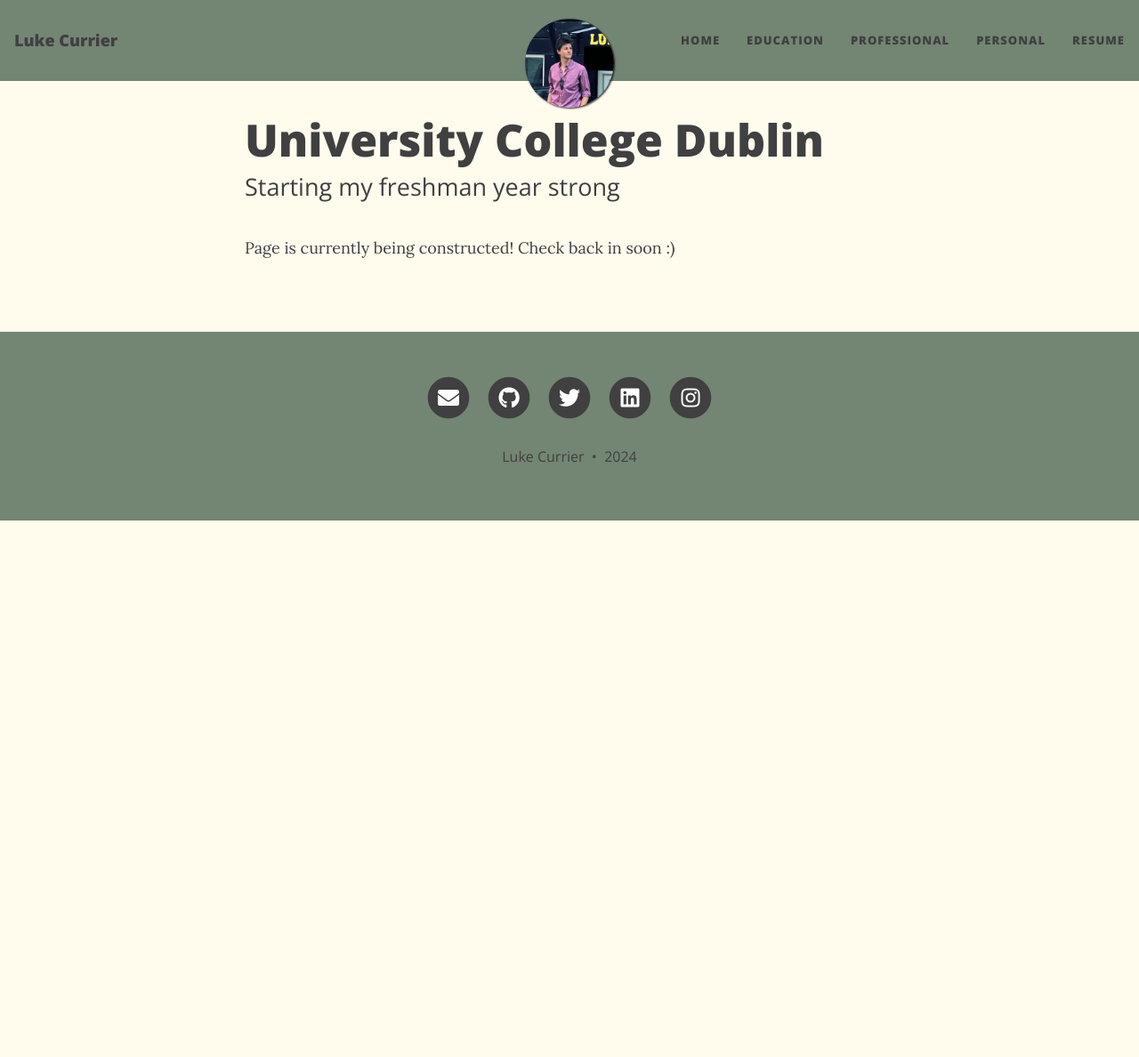
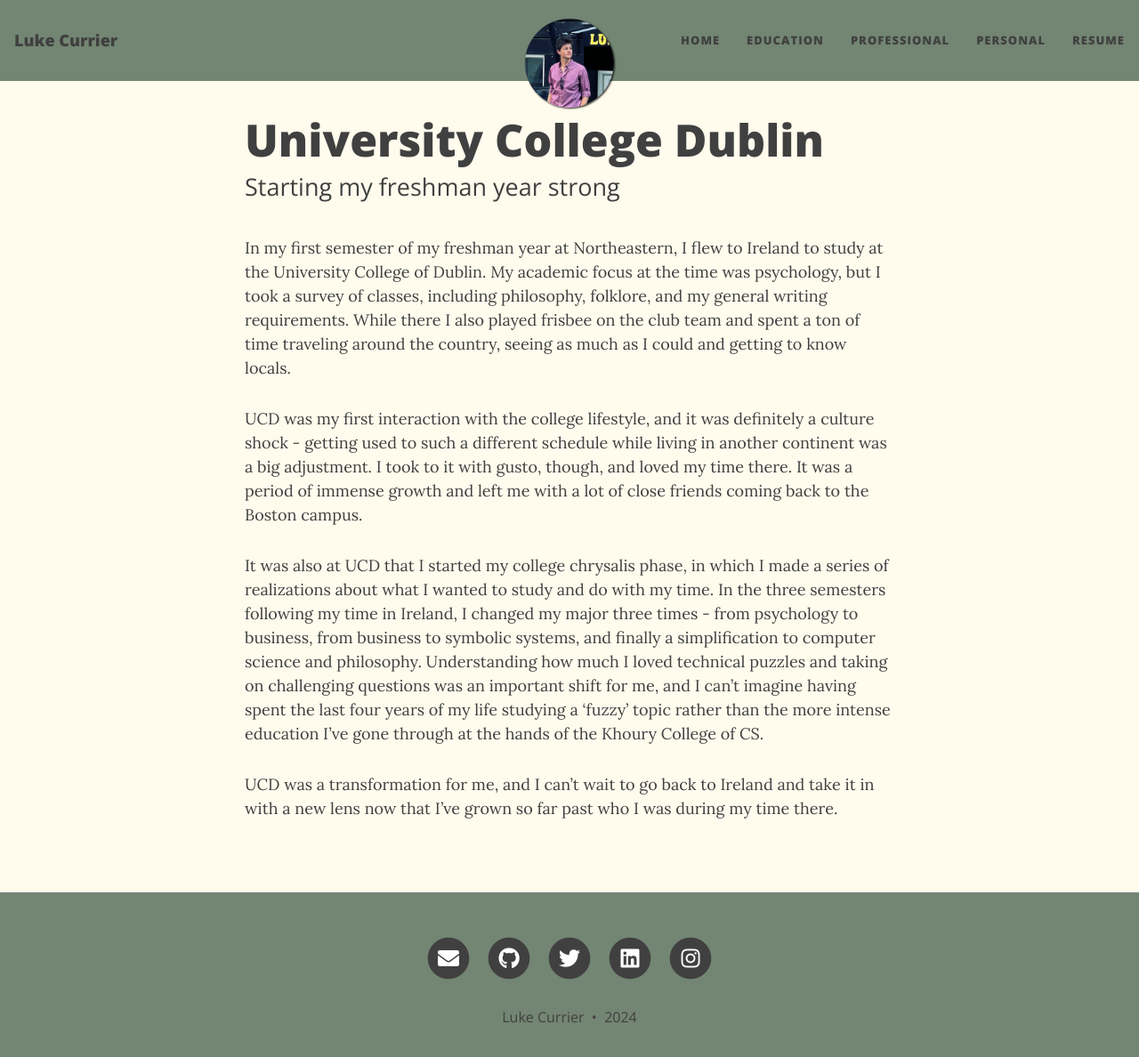
Before and after one commit to lukecurrier/lukecurrier.github.io, a Jekyll site: the page built from pages/ucd.md, in a window 1280 px wide and 1215 px high. Shown: the top 1188 px of the window at 89% size. Built offline with Jekyll 4.4.1, drawn with Linux system fonts in a browser that asks for light colours; nearby versions of some CDN libraries.

```diff
--- a/pages/ucd.md
+++ b/pages/ucd.md
@@ -3,4 +3,10 @@ layout: post
 title: University College Dublin
 subtitle: Starting my freshman year strong
 ---
-Page is currently being constructed! Check back in soon :)
+In my first semester of my freshman year at Northeastern, I flew to Ireland to study at the University College of Dublin. My academic focus at the time was psychology, but I took a survey of classes, including philosophy, folklore, and my general writing requirements. While there I also played frisbee on the club team and spent a ton of time traveling around the country, seeing as much as I could and getting to know locals.
+
+UCD was my first interaction with the college lifestyle, and it was definitely a culture shock - getting used to such a different schedule while living in another continent was a big adjustment. I took to it with gusto, though, and loved my time there. It was a period of immense growth and left me with a lot of close friends coming back to the Boston campus.
+
+It was also at UCD that I started my college chrysalis phase, in which I made a series of realizations about what I wanted to study and do with my time. In the three semesters following my time in Ireland, I changed my major three times - from psychology to business, from business to symbolic systems, and finally a simplification to computer science and philosophy. Understanding how much I loved technical puzzles and taking on challenging questions was an important shift for me, and I can't imagine having spent the last four years of my life studying a 'fuzzy' topic rather than the more intense education I've gone through at the hands of the Khoury College of CS.
+
+UCD was a transformation for me, and I can't wait to go back to Ireland and take it in with a new lens now that I've grown so far past who I was during my time there.
```
Also changed, not shown: pages/forex.md (+5 -1 lines), pages/uts.md (+3 -1 lines), 1 other file.
